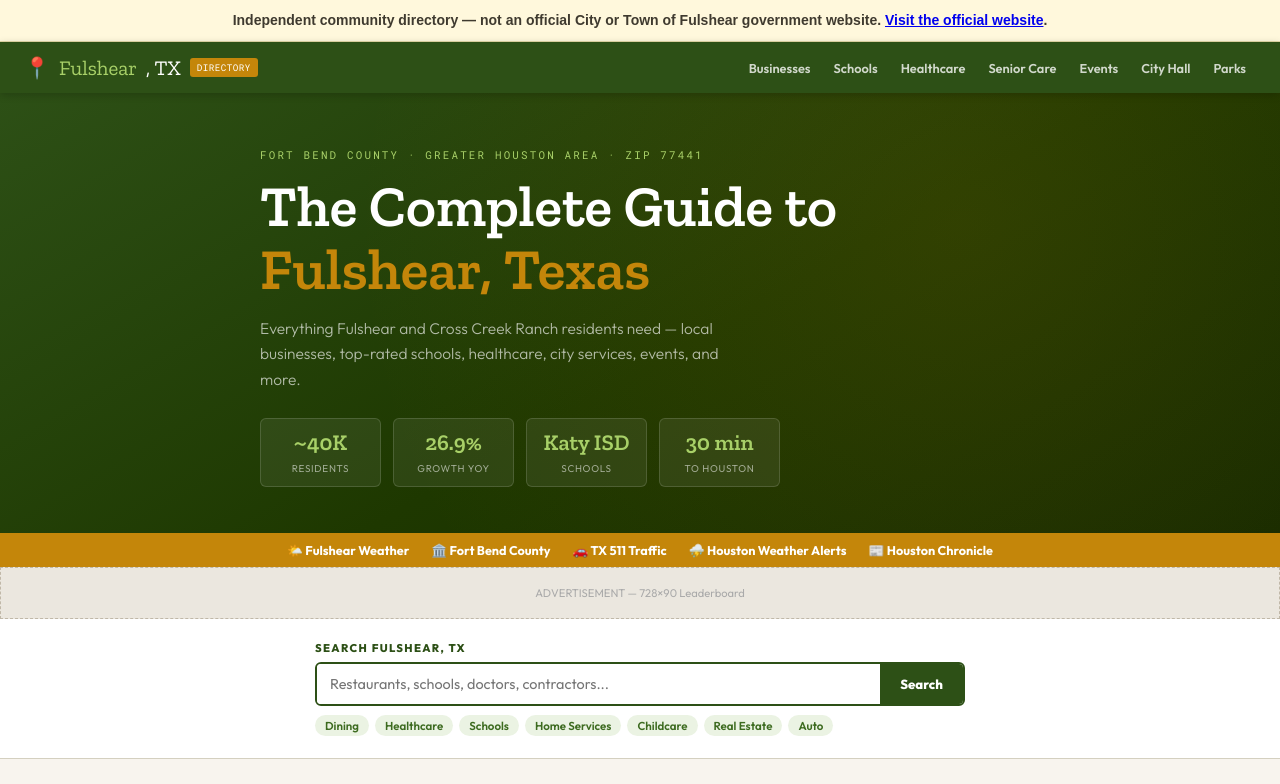
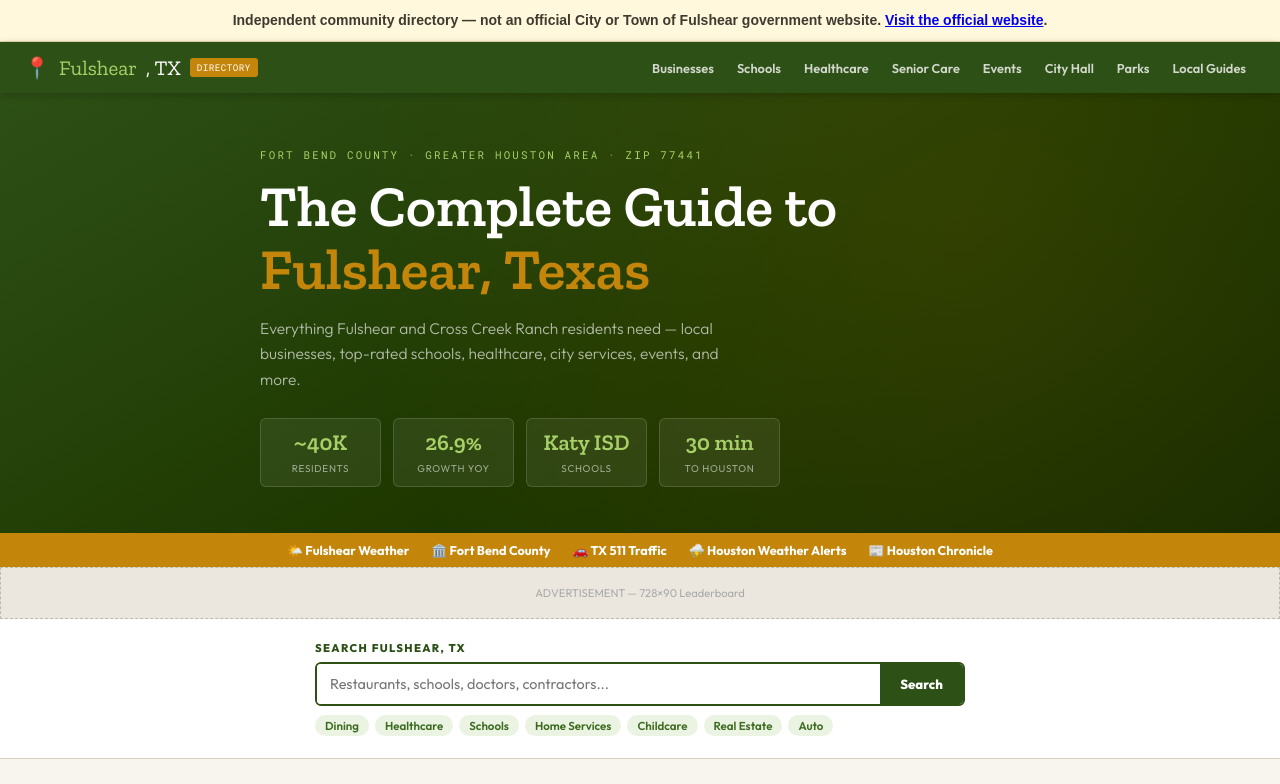
Before and after one commit to entempsllc/fulshear-tx-directory, a plain HTML site: page index.html in a window 1280 px wide. Shown: the top 784 px of the page. Drawn offline with nearby package versions, Linux system fonts and the light colour scheme.

Commit message:
fix: link homepage to local guides index

```diff
--- a/index.html
+++ b/index.html
@@ -174,6 +174,7 @@
     <a href="#events">Events</a>
     <a href="#city">City Hall</a>
     <a href="#parks">Parks</a>
+    <a href="/blog/">Local Guides</a>
   </div>
 </nav>
 
```
